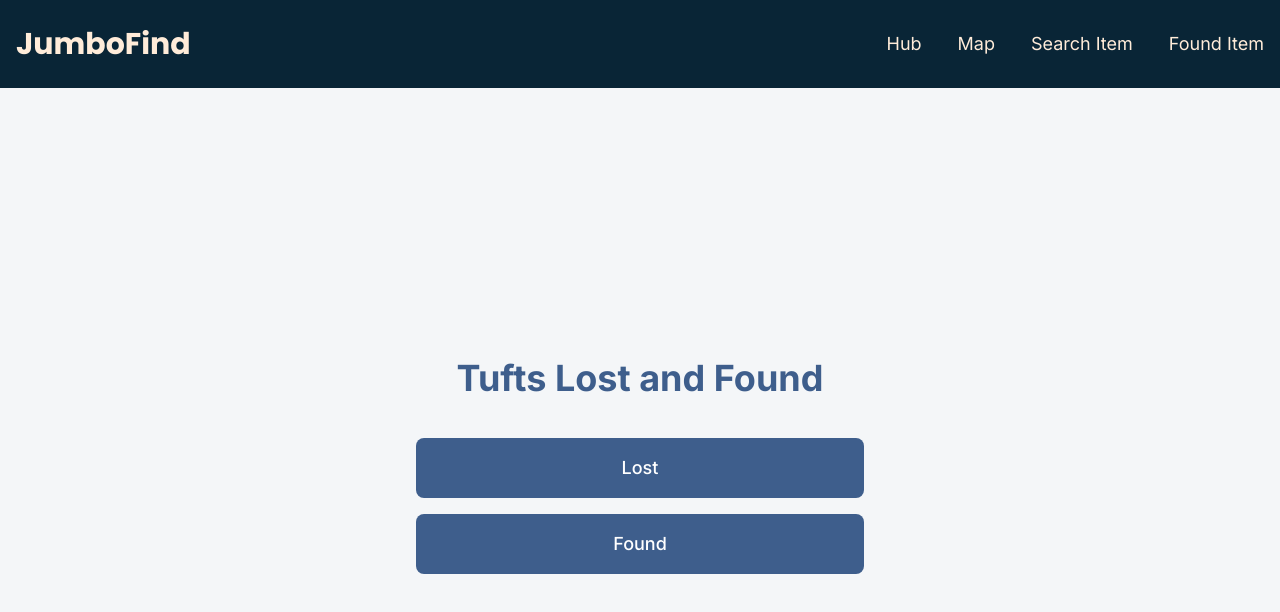
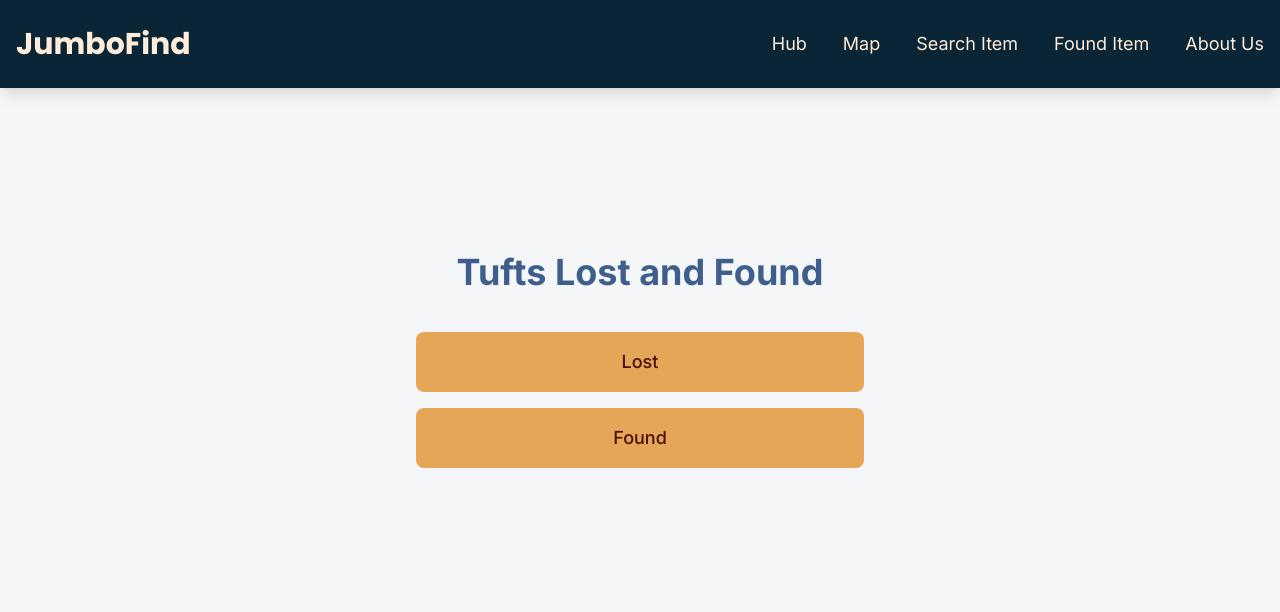
Before and after one commit to agath2/JumboFind, a Next.js app: page / in a window 1280 px wide. Shown: the top 612 px of the page. Built offline with nearby package versions, Linux system fonts and the light colour scheme.

Commit message:
wip: adding about us; restyling landing

```diff
--- /dev/null
+++ b/app/aboutus/page.tsx
@@ -0,0 +1,10 @@
+// Team information
+"use client";
+
+export default function AboutUs() {
+  return (
+    <div>
+
+    </div>
+  )
+}
--- a/app/components/NavBar.tsx
+++ b/app/components/NavBar.tsx
@@ -4,7 +4,7 @@ import Link from 'next/link';
 
 export default function Navbar() {
   return (
-    <nav className="bg-dark-navy text-light-beige shadow-lg">
+    <nav className="fixed top-0 w-full bg-dark-navy text-light-beige shadow-lg z-50">
       <div className="max-w-7xl mx-auto px-4">
         <div className="flex justify-between items-center h-22">
           {/* Logo/Brand */}
@@ -26,6 +26,9 @@ export default function Navbar() {
             <Link href="/reportitem" className="hover:opacity-80 transition">
               Found Item
             </Link>
+            <Link href="/aboutus" className="hover:opacity-80 transition">
+              About Us
+            </Link>
           </div>
         </div>
       </div>
--- a/app/globals.css
+++ b/app/globals.css
@@ -4,6 +4,7 @@
   --color-dark-navy: #092536;
   --color-light-beige: #ffecd9;
   --color-dark-brown: #4a0e07;
+  --color-dark-yellow: #e5a657;
 
   --font-heading: var(--font-poppins);
   --font-body: var(--font-inter);
--- a/app/page.tsx
+++ b/app/page.tsx
@@ -2,33 +2,26 @@ import Link from "next/link";
 
 export default function Home() {
   return (
-    <main className="flex h-screen flex-col overflow-hidden bg-[#f4f6f8] px-4">
-      <div className="flex flex-1 items-center justify-center">
-        <div className="w-full max-w-md text-center">
-          <h1 className="mb-10 text-4xl font-bold text-[#3E5E8C]">
-            Tufts Lost and Found
-          </h1>
-
-          <div className="space-y-4">
+    <main className="flex h-full items-center justify-center bg-[#f4f6f8] px-4">
+      <div className="w-full max-w-md text-center">
+        <h1 className="mb-10 text-4xl font-bold text-[#3E5E8C]">
+          Tufts Lost and Found
+        </h1>
+        <div className="space-y-4">
             <Link
               href="/lostfeed"
-              className="block w-full rounded-lg bg-[#3E5E8C] px-6 py-4 text-lg font-medium text-white transition hover:bg-[#2f486b]"
+              className="block w-full rounded-lg bg-dark-yellow px-6 py-4 text-lg font-medium text-dark-brown transition hover:bg-[#d18e3a]"
             >
               Lost
             </Link>
-
             <Link
               href="/reportitem"
-              className="block w-full rounded-lg bg-[#3E5E8C] px-6 py-4 text-lg font-medium text-white transition hover:bg-[#2f486b]"
+              className="block w-full rounded-lg bg-dark-yellow px-6 py-4 text-lg font-medium text-dark-brown transition hover:bg-[#d18e3a]"
             >
               Found
             </Link>
           </div>
-        </div>
       </div>
-      <p className="pb-6 text-center text-sm text-[#3E5E8C]">
-        © TUFTS UNIVERSITY 2026
-      </p>
     </main>
   );
 }
```
